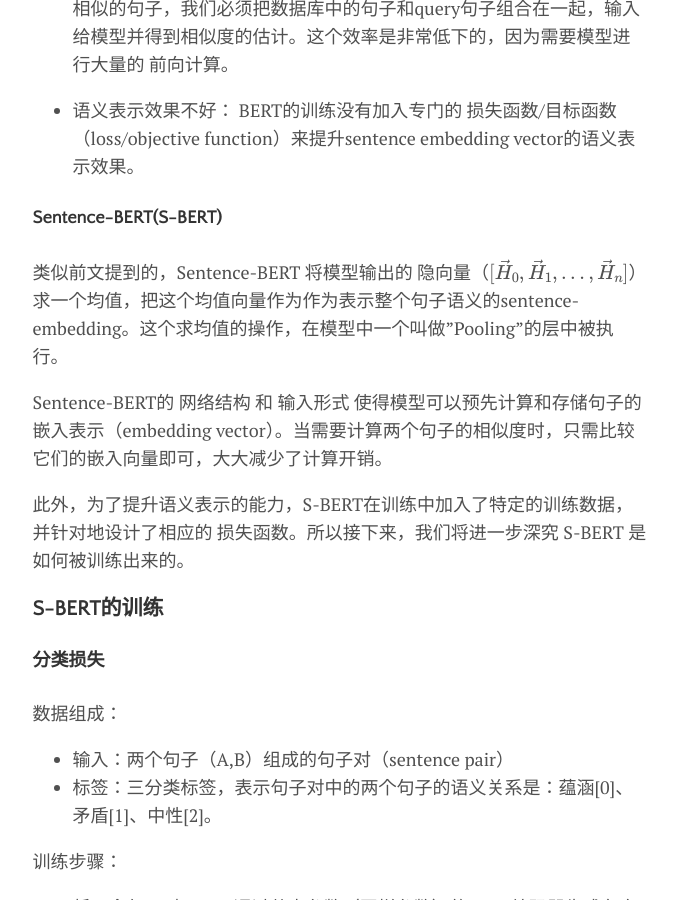
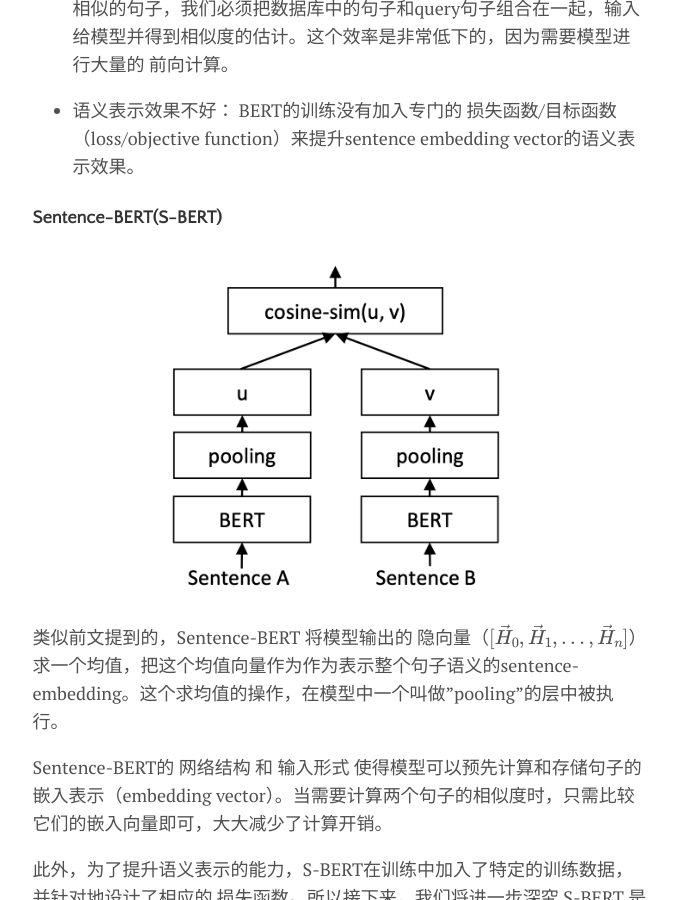
Before and after one commit to ANYMS-A/ANYMS-A.github.io, a Jekyll site: the page built from _posts/2024-07-28-nlp-embedding.md, in a window 1280 px wide and 900 px high, scrolled down 10073 px. Shown: the whole window, without its empty margins (300-977 px from the left). Built offline with Jekyll 4.4.1, drawn with Linux system fonts in a browser that asks for light colours; formulas are drawn with MathJax 3.

Commit message:
add sbert arch

```diff
--- a/_posts/2024-07-28-nlp-embedding.md
+++ b/_posts/2024-07-28-nlp-embedding.md
@@ -262,7 +262,10 @@ $$
   	BERT的训练没有加入专门的 损失函数/目标函数（loss/objective function）来提升sentence embedding vector的语义表示效果。
 
 #### Sentence-BERT(S-BERT)
-类似前文提到的，Sentence-BERT 将模型输出的 隐向量（$$[{\vec{H}}_{0}, {\vec{H}}_{1}, ...,{\vec{H}}_{n}]$$）求一个均值，把这个均值向量作为作为表示整个句子语义的sentence-embedding。这个求均值的操作，在模型中一个叫做"Pooling"的层中被执行。
+
+![](../assets/img/2024-07-28-nlp-embedding/s-bert-arch.png)
+
+类似前文提到的，Sentence-BERT 将模型输出的 隐向量（$$[{\vec{H}}_{0}, {\vec{H}}_{1}, ...,{\vec{H}}_{n}]$$）求一个均值，把这个均值向量作为作为表示整个句子语义的sentence-embedding。这个求均值的操作，在模型中一个叫做"pooling"的层中被执行。
 
 Sentence-BERT的 网络结构 和 输入形式 使得模型可以预先计算和存储句子的嵌入表示（embedding vector）。当需要计算两个句子的相似度时，只需比较它们的嵌入向量即可，大大减少了计算开销。
 
```
Also changed, not shown: assets/img/2024-07-28-nlp-embedding/s-bert-arch.png (added).
